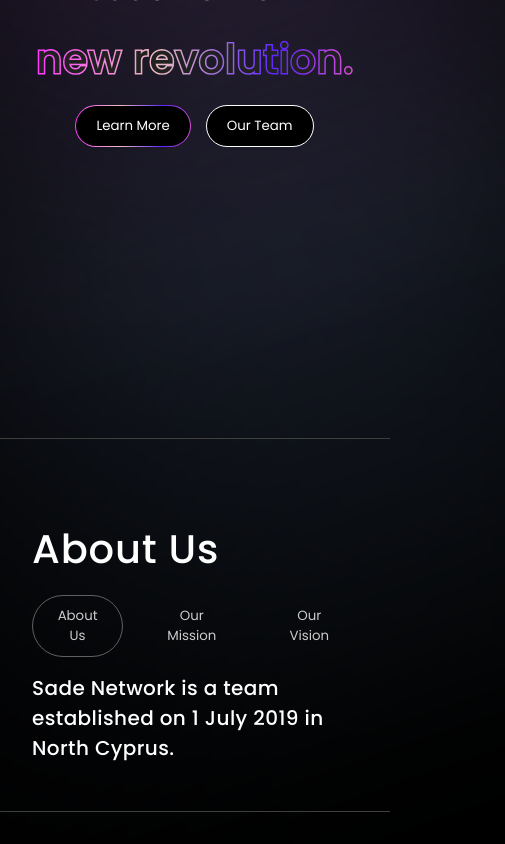
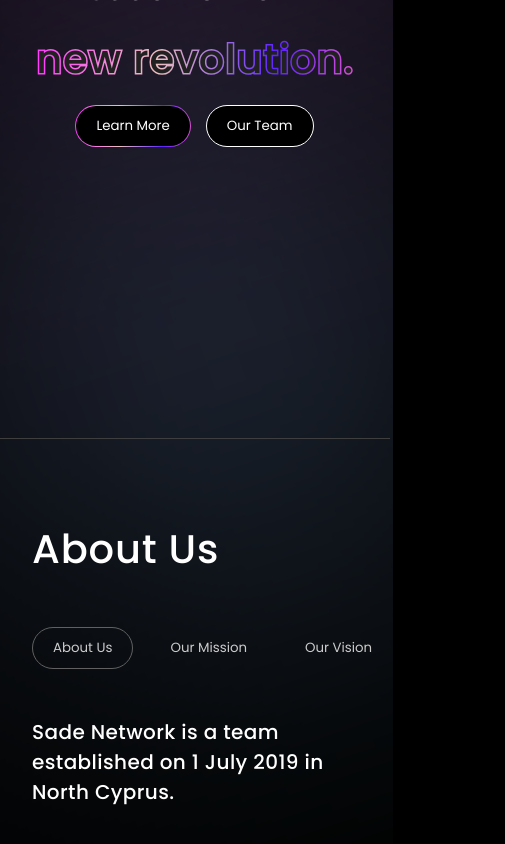
Before and after one commit to SadeNetwork/sade.network, a React (Create React App) app: page / in a window 390 px wide. Shown: the part 401-1245 px from the top of the page, 505 px wide, since content can reach past the window. Built offline with nearby package versions, Linux system fonts and the light colour scheme.

Commit message:
fix responsive

```diff
--- a/src/assets/style/style.js
+++ b/src/assets/style/style.js
@@ -71,6 +71,7 @@
   filter: blur(200px);
   transform: rotate(-108.84deg);
   z-index: -1;
+
   @media only screen and (max-width: 600px) {
     width: 300px;
     height: 250px;
@@ -83,31 +84,16 @@
     width: 400px;
     height: 330px;
   }
-  @media only screen and (min-width: 1200px) {
-    width: 400px;
-    height: 330px;
-  }
-  @media only screen and (min-width: 1600px) {
-    width: 400px;
-    height: 330px;
-  }
-  @media only screen and (min-width: 2000px) {
-    width: 400px;
-    height: 330px;
-  }
 `;
 
 export const BgTop = styled(Bg)`
   left: 2rem;
   top: 0;
-
 `;
 
 export const BgBottom = styled(Bg)`
   right: 2rem;
   bottom: 0;
-  width: 40%;
-  height: 50%;
 `;
 
 export const BgExperience = styled(Bg)`
@@ -151,3 +137,11 @@
   border-radius: 100px;
   border: 1px solid #fff;
 `;
+
+export const SectionTitle = styled.h1`
+  font-style: normal;
+  font-weight: 500;
+  font-size: 40px;
+  line-height: 60px;
+  letter-spacing: 0.02em;
+`;
--- a/src/components/AboutUs/AboutUs.jsx
+++ b/src/components/AboutUs/AboutUs.jsx
@@ -1,6 +1,6 @@
 import React, {useState} from "react";
-import {AboutBtn, AboutBtnContent, AboutContent, AboutText, AboutTitle} from "components/AboutUs/styled";
-import {ColFull, Container, Row} from "assets/style/style";
+import {AboutBtn, AboutBtnContent, AboutContent, AboutText} from "components/AboutUs/styled";
+import {ColFull, Container, Row, SectionRows, SectionTitle} from "assets/style/style";
 
 const about = [
     {
@@ -23,18 +23,19 @@
     return (
         <AboutContent>
             <Container>
-                <Row style={{marginBottom: "1rem"}}>
+                <SectionRows>
                     <ColFull>
-                        <AboutTitle>About Us</AboutTitle>
+                        <SectionTitle>About Us</SectionTitle>
                     </ColFull>
-                </Row>
-                <Row style={{marginBottom: "1rem"}}>
+                </SectionRows>
+                <SectionRows>
                     <AboutBtnContent>
                         {about.map((item, index) => (
-                            <AboutBtn key={index} className={activeItem === index && 'active'} onClick={() => setActiveItem(index)}>{item.title}</AboutBtn>
+                            <AboutBtn key={index} className={activeItem === index && 'active'}
+                                      onClick={() => setActiveItem(index)}>{item.title}</AboutBtn>
                         ))}
                     </AboutBtnContent>
-                </Row>
+                </SectionRows>
                 <Row>
                     <AboutText>{about[activeItem].content}</AboutText>
                 </Row>
--- a/src/components/AboutUs/styled.js
+++ b/src/components/AboutUs/styled.js
@@ -6,18 +6,11 @@
   border-bottom: 1px solid var(--dividerColor);
 `;
 
-export const AboutTitle = styled.h1`
-  font-style: normal;
-  font-weight: 500;
-  font-size: 40px;
-  line-height: 60px;
-  letter-spacing: 0.02em;
-`;
-
 export const AboutBtnContent = styled.div`
   display: flex;
   align-items: center;
   gap: 1rem;
+  flex-shrink: 0;
 `;
 
 export const AboutBtn = styled.button`
```
